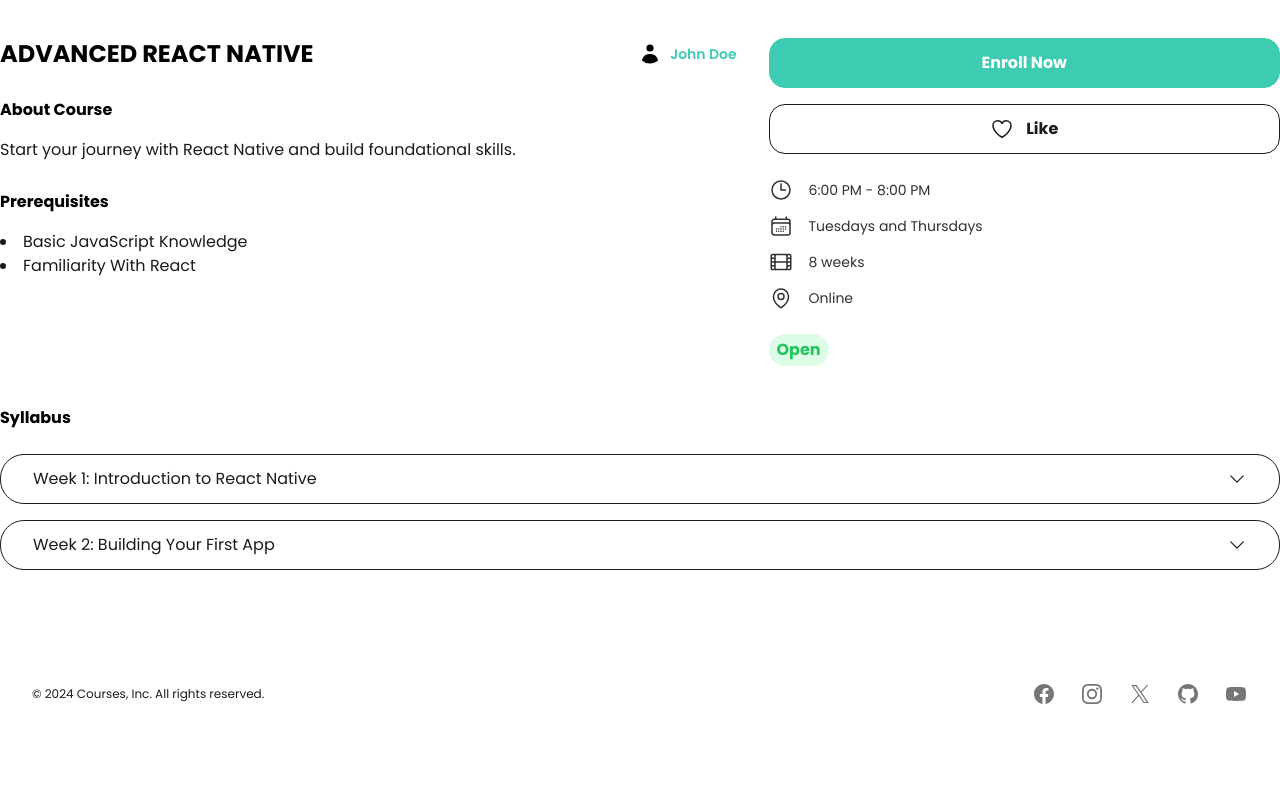
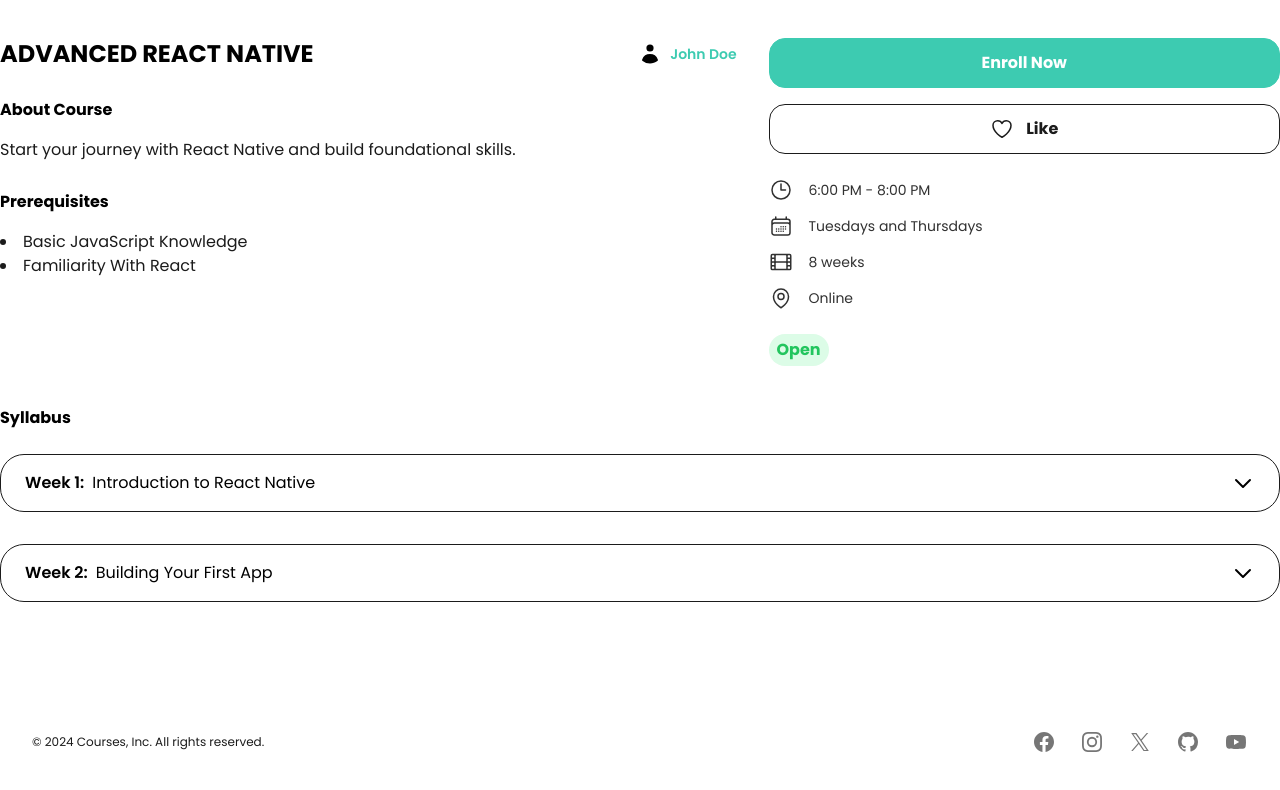
Before and after one commit to mustafaazad03/Frontend-Assignment-Alemeno, a React (Vite) app: page /course/1 in a window 1280 px wide. Shown: the part 542-1332 px from the top of the page. Before the commit the page ends 1296 px from the top, so only its background shows below. Built offline with nearby package versions, Linux system fonts and the light colour scheme.

Commit message:
feat: Update Syllabus component to include courseId prop and handleToggleComplete function

```diff
--- a/src/components/CourseCard.jsx
+++ b/src/components/CourseCard.jsx
@@ -2,8 +2,16 @@ import { useDispatch } from "react-redux";
 import { Link } from "react-router-dom";
 import PropTypes from "prop-types";
 import { selectCourse } from "../redux/courseContext";
+import { UserIcon } from "@heroicons/react/20/solid";
 
-const CourseCard = ({ id, thumbnail, name, enrollmentStatus, instructor }) => {
+const CourseCard = ({
+	id,
+	thumbnail,
+	name,
+	enrollmentStatus,
+	instructor,
+	progress = 0,
+}) => {
 	const dispatch = useDispatch();
 
 	const handleSelectCourse = () => {
@@ -16,17 +24,21 @@ const CourseCard = ({ id, thumbnail, name, enrollmentStatus, instructor }) => {
 			onClick={handleSelectCourse}
 			className="w-full inline-flex flex-col gap-2 h-80"
 		>
-			<div className="w-full h-3/4 rounded-3xl relative">
+			<div className="w-full h-fit rounded-3xl relative">
 				<img
 					src={thumbnail}
 					alt={name}
 					loading="lazy"
 					className="w-full h-full object-cover md:object-contain xl:object-cover rounded-3xl"
 				/>
-				<div className="absolute bottom-0 w-full h-2 bg-white bg-opacity-40 rounded-b-3xl"></div>
+				<div
+					className="absolute bottom-0 h-2 bg-primary rounded-b-3xl"
+					style={{ width: `${progress}%` }}
+				></div>
 			</div>
 			<h3 className="font-bold mx-4">{name}</h3>
 			<div className="flex items-center gap-1 mx-4">
+				<UserIcon className="h-5 w-6 text-dark/70" />
 				<p className="text-sm">{instructor}</p>
 			</div>
 			<p className="text-sm w-full mx-4">
@@ -54,4 +66,5 @@ CourseCard.propTypes = {
 	name: PropTypes.string.isRequired,
 	enrollmentStatus: PropTypes.string.isRequired,
 	instructor: PropTypes.string.isRequired,
+	progress: PropTypes.number,
 };
--- a/src/components/CourseDetail/SingleSyllabus.jsx
+++ b/src/components/CourseDetail/SingleSyllabus.jsx
@@ -1,34 +1,109 @@
-import { ChevronDownIcon } from "@heroicons/react/24/outline";
-import { useState } from "react";
 import PropTypes from "prop-types";
+import { useEffect, useState } from "react";
 
-const SingleSyllabus = ({ topic, week, content }) => {
-	const [showSyllabusPara, setShowSyllabusPara] = useState(false);
+const SingleSyllabus = ({
+	topic,
+	week,
+	content,
+	completed,
+	onToggleComplete,
+	index,
+	courseId,
+}) => {
+	const [showContent, setShowContent] = useState(false);
+	const [isCompleted, setIsCompleted] = useState(completed);
+	const userInfo = JSON.parse(localStorage.getItem("userInfo")) || null;
+	const enrolledCourses =
+		JSON.parse(localStorage.getItem("enrolledCourses")) || [];
+
+	const isEnrolled = enrolledCourses.find(
+		(course) => course.courseId === courseId
+	);
+
+	useEffect(() => {
+		const storedEnrolledCourses =
+			JSON.parse(localStorage.getItem("enrolledCourses")) || [];
+		const storedCourse = storedEnrolledCourses.find(
+			(course) => course.courseId === courseId
+		);
+
+		if (storedCourse) {
+			const updatedSyllabusProgress = [...storedCourse.syllabusProgress];
+			updatedSyllabusProgress[index] = completed;
+			const updatedCourseInfo = {
+				...storedCourse,
+				syllabusProgress: updatedSyllabusProgress,
+			};
+
+			const updatedEnrolledCourses = storedEnrolledCourses.map((course) =>
+				course.courseId === courseId ? updatedCourseInfo : course
+			);
+
+			localStorage.setItem(
+				"enrolledCourses",
+				JSON.stringify(updatedEnrolledCourses)
+			);
+		}
+	}, [courseId, index, completed]);
+
+	const handleCheckboxChange = () => {
+		setIsCompleted(!isCompleted);
+		onToggleComplete(index, !completed);
+	};
+
 	return (
-		<>
+		<div className="overflow-hidden mb-4">
 			<button
 				type="button"
-				className="px-8 py-3 flex justify-between items-center text-dark border border-dark rounded-3xl w-full text-sm md:text-base hover:bg-slate-100 transition-all duration-300 ease-in-out"
-				onClick={() => setShowSyllabusPara(!showSyllabusPara)}
+				className="flex justify-between items-center border border-dark bg-white hover:bg-gray-100 px-6 py-4 w-full text-sm md:text-base rounded-3xl"
+				onClick={() => setShowContent(!showContent)}
 			>
-				<span className="">
-					Week {week}: {topic}
-				</span>
-				<ChevronDownIcon className="w-5 h-5" />
+				<div className="flex items-center space-x-2">
+					{isEnrolled && userInfo && (
+						<input
+							type="checkbox"
+							className="form-checkbox h-5 w-5 text-primary"
+							checked={isCompleted}
+							onChange={handleCheckboxChange}
+						/>
+					)}
+					<span className="font-semibold">Week {week}:</span>
+					<span className="truncate">{topic}</span>
+				</div>
+				<svg
+					xmlns="http://www.w3.org/2000/svg"
+					className={`h-6 w-6 transform transition-transform ${
+						showContent ? "rotate-180" : ""
+					}`}
+					fill="none"
+					viewBox="0 0 24 24"
+					stroke="currentColor"
+				>
+					<path
+						strokeLinecap="round"
+						strokeLinejoin="round"
+						strokeWidth="2"
+						d="M19 9l-7 7-7-7"
+					/>
+				</svg>
 			</button>
-			{showSyllabusPara && (
-				<div className="px-8 py-3">
-					<p className="text-dark text-sm">{content}</p>
+			{showContent && (
+				<div className="bg-white p-6">
+					<p className="text-gray-700">{content}</p>
 				</div>
 			)}
-		</>
+		</div>
 	);
 };
-
-export default SingleSyllabus;
 
 SingleSyllabus.propTypes = {
 	topic: PropTypes.string.isRequired,
 	week: PropTypes.number.isRequired,
 	content: PropTypes.string.isRequired,
+	completed: PropTypes.bool.isRequired,
+	onToggleComplete: PropTypes.func.isRequired,
+	index: PropTypes.number.isRequired,
+	courseId: PropTypes.number.isRequired,
 };
+
+export default SingleSyllabus;
--- a/src/components/CourseDetail/Syllabus.jsx
+++ b/src/components/CourseDetail/Syllabus.jsx
@@ -1,21 +1,37 @@
 import SingleSyllabus from "./SingleSyllabus";
 import PropTypes from "prop-types";
 
-const Syllabus = ({ syllabus }) => {
+const Syllabus = ({ courseId, syllabus, onToggleComplete, completed }) => {
 	return (
 		<div className="flex flex-col gap-6 w-full">
 			<h3 className="font-bold text-sm md:text-base">Syllabus</h3>
 			<div className="gap-4 flex flex-col">
 				{syllabus?.map((item, index) => (
-					<SingleSyllabus key={index} {...item} />
+					<SingleSyllabus
+						key={index}
+						courseId={courseId}
+						{...item}
+						onToggleComplete={onToggleComplete}
+						completed={completed[index]}
+						index={index}
+					/>
 				))}
 			</div>
 		</div>
 	);
 };
 
+Syllabus.propTypes = {
+	syllabus: PropTypes.arrayOf(
+		PropTypes.shape({
+			topic: PropTypes.string.isRequired,
+			week: PropTypes.number.isRequired,
+			content: PropTypes.string.isRequired,
+		})
+	).isRequired,
+	onToggleComplete: PropTypes.func.isRequired,
+	courseId: PropTypes.number.isRequired,
+	completed: PropTypes.array.isRequired,
+};
+
 export default Syllabus;
-
-Syllabus.propTypes = {
-	syllabus: PropTypes.array,
-};
--- a/src/pages/CourseDetail.jsx
+++ b/src/pages/CourseDetail.jsx
@@ -1,7 +1,7 @@
 import { useEffect } from "react";
 import { useDispatch, useSelector } from "react-redux";
 import { useParams } from "react-router-dom";
-import { selectCourse } from "../redux/courseContext";
+import { selectCourse, updateSyllabusProgress } from "../redux/courseContext";
 import MainSection from "../components/CourseDetail/MainSection";
 import RightSection from "../components/CourseDetail/RightSection";
 import Container from "../components/Container";
@@ -13,6 +13,21 @@ const CourseDetail = () => {
 	const { id } = useParams();
 	const course = useSelector((state) => state.course.selectedCourse);
 	const courses = useSelector((state) => state.course.courses);
+	const enrolledCourses =
+		JSON.parse(localStorage.getItem("enrolledCourses")) || [];
+	const syllabusProgress =
+		enrolledCourses.find((course) => course.courseId === parseInt(id))
+			?.syllabusProgress || [];
+
+	const handleToggleComplete = (index, completed) => {
+		dispatch(
+			updateSyllabusProgress({
+				courseId: parseInt(id),
+				syllabusIndex: index,
+				isComplete: completed,
+			})
+		);
+	};
 
 	useEffect(() => {
 		if (courses.length > 0) {
@@ -48,7 +63,12 @@ const CourseDetail = () => {
 						{...course}
 					/>
 				</div>
-				<Syllabus {...course} />
+				<Syllabus
+					syllabus={course.syllabus}
+					courseId={course.id}
+					onToggleComplete={handleToggleComplete}
+					completed={syllabusProgress}
+				/>
 			</div>
 		</Container>
 	);
--- a/src/pages/Dashboard.jsx
+++ b/src/pages/Dashboard.jsx
@@ -1,9 +1,29 @@
+import { useSelector } from "react-redux";
 import Container from "../components/Container";
 import Breadcrum from "../components/CourseDetail/Breadcrum";
 import Tabs from "../components/Dashboard/Tabs";
+import CourseCard from "../components/CourseCard";
+import { useState } from "react";
 
 const Dashboard = () => {
 	const pages = [{ name: "Dashboard", href: "/dashboard", current: true }];
+	const enrolledCourses = useSelector((state) => state.course.enrolledCourses);
+	const courses = useSelector((state) => state.course.courses);
+
+	// Filtered courses based on the tab
+	const getFilteredCourses = (filter) => {
+		switch (filter) {
+			case "progress":
+				return enrolledCourses.filter((course) => course.progress < 100);
+			case "completed":
+				return enrolledCourses.filter((course) => course.progress === 100);
+			default:
+				return enrolledCourses;
+		}
+	};
+
+	const [currentFilter, setCurrentFilter] = useState("all");
+
 	return (
 		<Container>
 			<div className="mt-16">
@@ -13,7 +33,19 @@ const Dashboard = () => {
 				Welcome to your dashboard
 			</h1>
 			<div className="py-6">
-				<Tabs />
+				<Tabs onTabChange={(filter) => setCurrentFilter(filter)} />
+			</div>
+			<div className="grid gap-6 lg:grid-cols-3 sm:grid-cols-2 mt-6">
+				{getFilteredCourses(currentFilter).map((enrolled) => {
+					const course = courses.find((c) => c.id === enrolled.courseId);
+					return (
+						<CourseCard
+							key={course.id}
+							{...course}
+							progress={enrolled.progress}
+						/>
+					);
+				})}
 			</div>
 		</Container>
 	);
--- a/src/redux/courseContext.js
+++ b/src/redux/courseContext.js
@@ -22,7 +22,6 @@ const courseContext = createSlice({
 				(course) => course.id === action.payload
 			);
 			if (course) {
-				// Load students from local storage if available
 				const storedStudents =
 					JSON.parse(localStorage.getItem("students")) || {};
 				const studentsForCourse = storedStudents[action.payload] || [];
@@ -37,7 +36,12 @@ const courseContext = createSlice({
 				if (state.selectedCourse && state.selectedCourse.id === courseId) {
 					state.selectedCourse.students = course.students;
 				}
-				state.enrolledCourses.push({ courseId });
+				// Initialize progress for the new course enrollment
+				state.enrolledCourses.push({
+					courseId,
+					progress: 0,
+					syllabusProgress: course.syllabus.map(() => false),
+				});
 				localStorage.setItem(
 					"enrolledCourses",
 					JSON.stringify(state.enrolledCourses)
@@ -49,6 +53,38 @@ const courseContext = createSlice({
 				JSON.parse(localStorage.getItem("enrolledCourses")) || [];
 			state.enrolledCourses = enrolledCourses;
 		},
+		updateCourseProgress(state, action) {
+			const { courseId, progress } = action.payload;
+			const enrolledCourse = state.enrolledCourses.find(
+				(course) => course.courseId === courseId
+			);
+			if (enrolledCourse) {
+				enrolledCourse.progress = progress;
+				localStorage.setItem(
+					"enrolledCourses",
+					JSON.stringify(state.enrolledCourses)
+				);
+			}
+		},
+		updateSyllabusProgress(state, action) {
+			const { courseId, syllabusIndex, isComplete } = action.payload;
+			const enrolledCourse = state.enrolledCourses.find(
+				(course) => course.courseId === courseId
+			);
+			if (enrolledCourse) {
+				enrolledCourse.syllabusProgress[syllabusIndex] = isComplete;
+				// Recalculate the overall course progress
+				const completedItems =
+					enrolledCourse.syllabusProgress.filter(Boolean).length;
+				enrolledCourse.progress = Math.round(
+					(completedItems / enrolledCourse.syllabusProgress.length) * 100
+				);
+				localStorage.setItem(
+					"enrolledCourses",
+					JSON.stringify(state.enrolledCourses)
+				);
+			}
+		},
 	},
 });
 
@@ -57,6 +93,8 @@ export const {
 	selectCourse,
 	addStudentToCourse,
 	initializeEnrolledCourses,
+	updateCourseProgress,
+	updateSyllabusProgress,
 } = courseContext.actions;
 
 export default courseContext.reducer;
```
Also changed, not shown: src/components/Dashboard/Tabs.jsx (+22 -19 lines).
